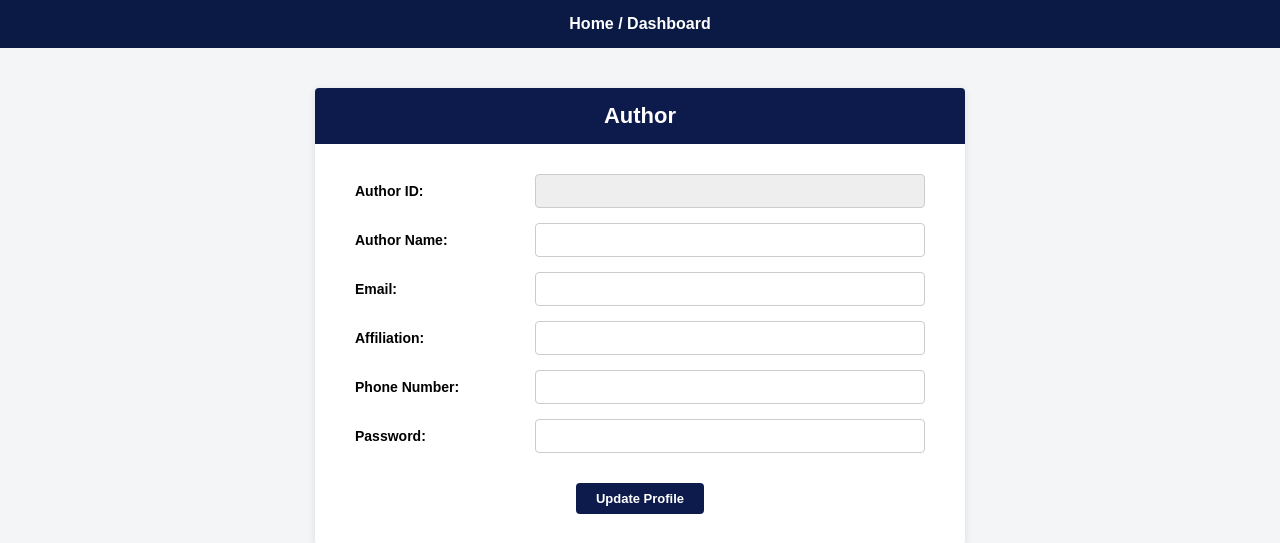
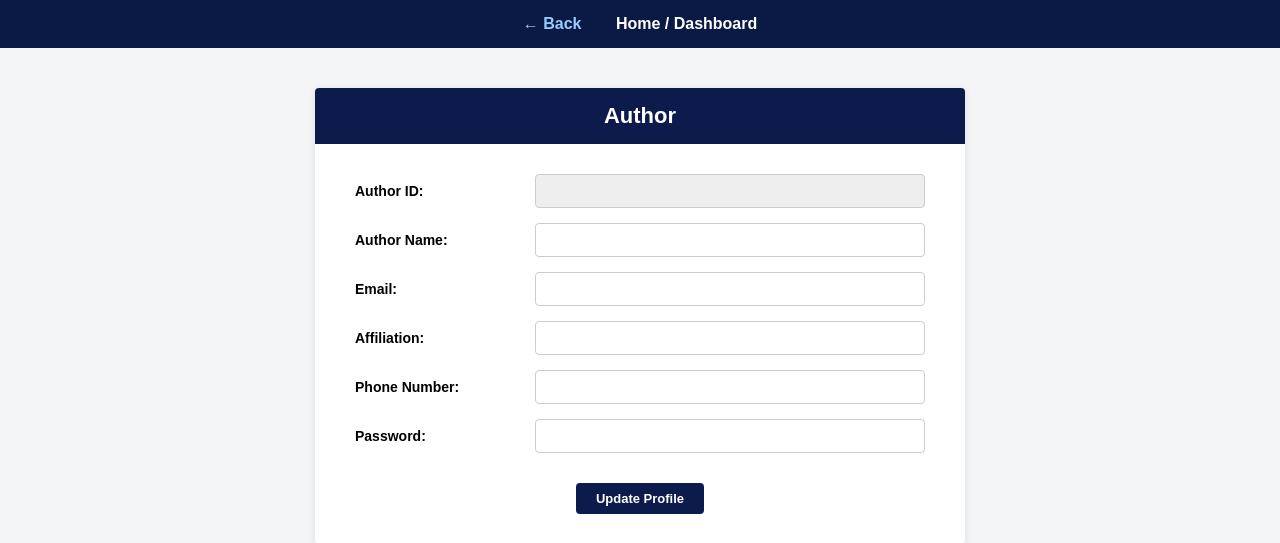
Before and after one commit to CyberSurgeon01/Research-Paper-Review-Management-System, a PHP site: page /modules/author.php in a window 1280 px wide. Shown: the top 543 px of the page. Run offline with PHP 8.4, Linux system fonts and the light colour scheme.

Commit message:
Add Back button to global navbar

```diff
--- a/includes/navbar.php
+++ b/includes/navbar.php
@@ -5,6 +5,7 @@ if (session_status() === PHP_SESSION_NONE) {
 ?>
 <nav>
     <ul>
+        <li><a href="javascript:history.back()" style="color: #99ccff;">&#8592; Back</a></li>
         <li><a href="../index.php">Home / Dashboard</a></li>
         <?php if (isset($_SESSION['logged_in']) && $_SESSION['logged_in']): ?>
             <li><a href="../index.php?action=logout" style="color: #ffb3b3;">Logout (<?= htmlspecialchars($_SESSION['role']) ?>)</a></li>
```
